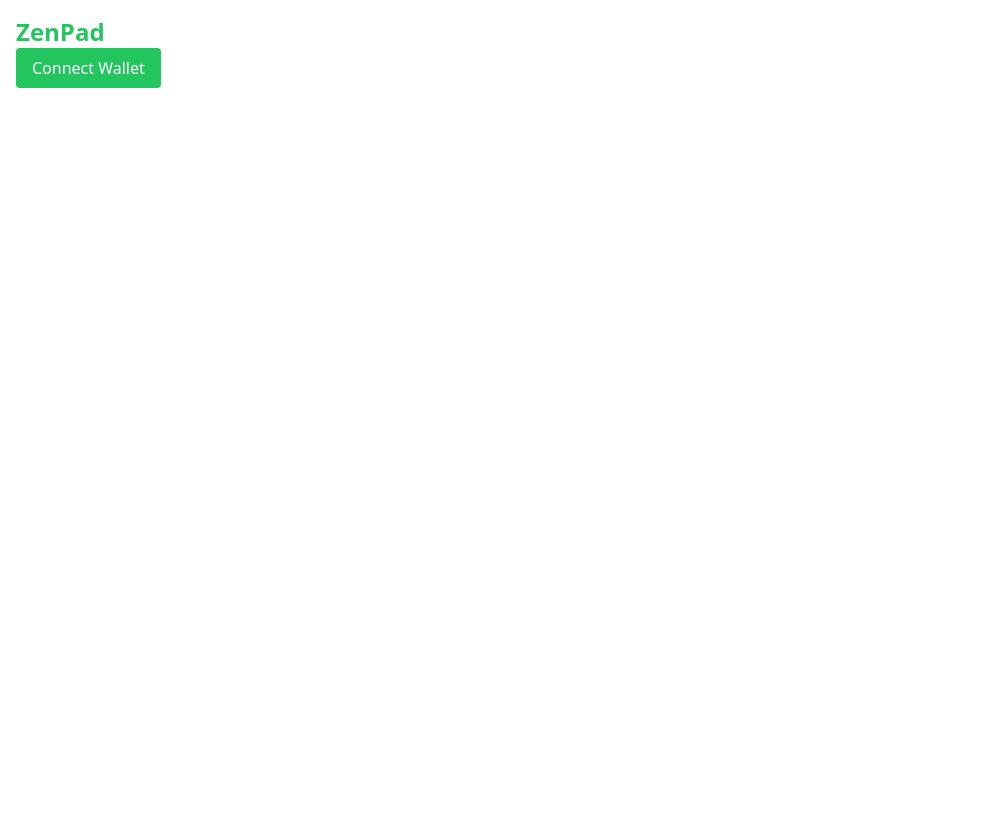
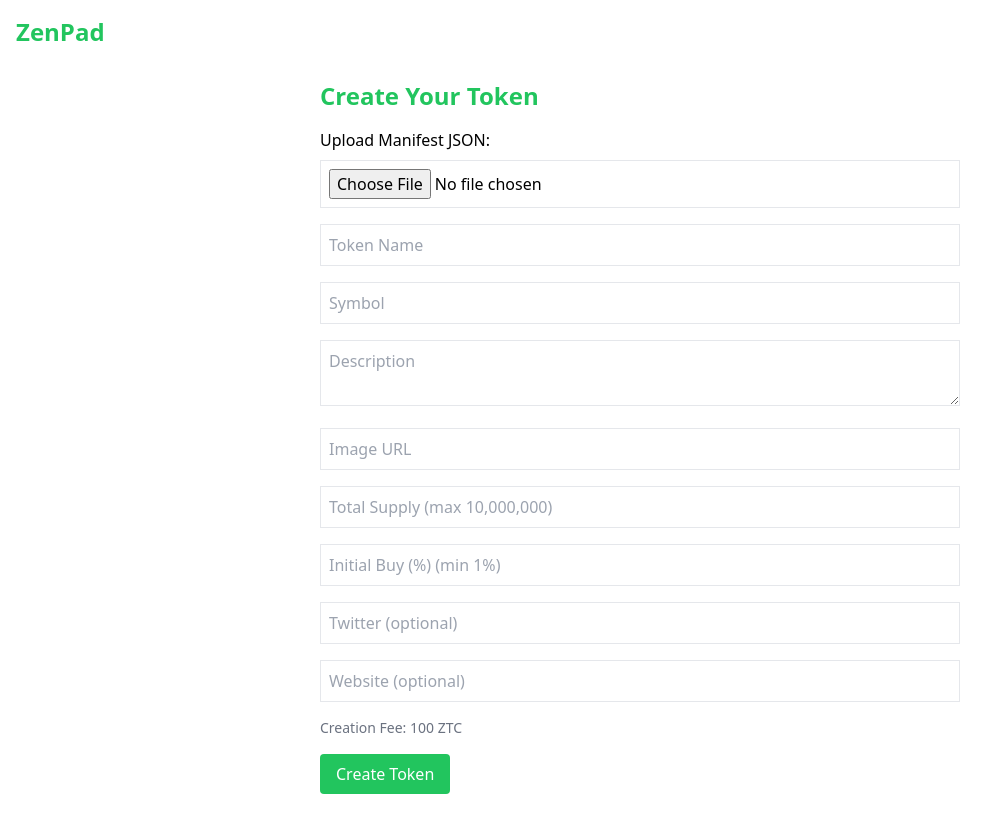
Before and after one commit to zerolinko/zenpad, a React (Vite) app: page / in a window 1280 px wide. Shown: the whole page, without its empty margins (0-1007 px from the left). Before the commit the page ends 800 px from the top, so only its background shows below. Built offline with nearby package versions, Linux system fonts and the light colour scheme; the HTML template or start-up script is replaced by a standard one.

Commit message:
Update App.jsx

```diff
--- a/src/App.jsx
+++ b/src/App.jsx
@@ -1,11 +1,11 @@
 import React from 'react';
-import ConnectWallet from './components/ConnectWallet';
+import CreateToken from './pages/CreateToken';
 
 export default function App() {
   return (
     <div className="p-4">
-      <h1 className="text-2xl font-bold text-green-500">ZenPad</h1>
-      <ConnectWallet />
+      <h1 className="text-2xl font-bold text-green-500 mb-4">ZenPad</h1>
+      <CreateToken />
     </div>
   );
 }
```
